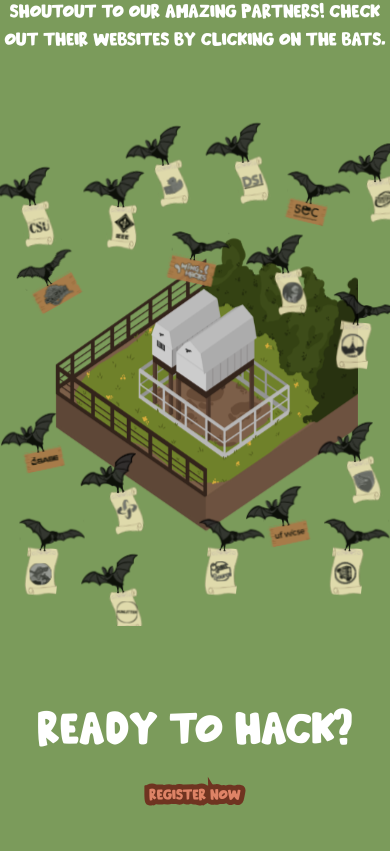
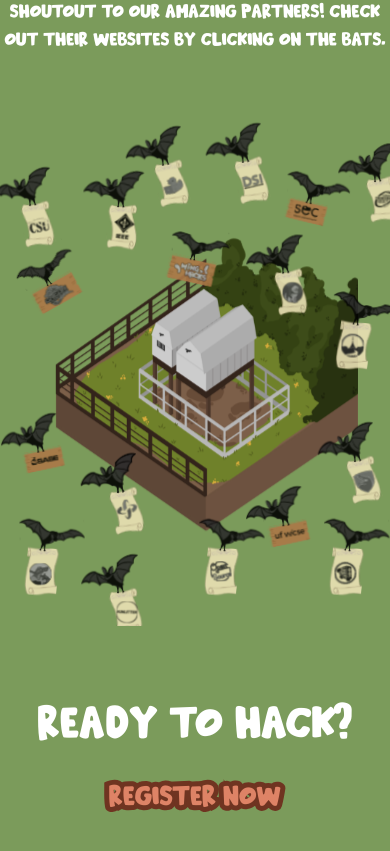
Before and after one commit to swamphacks/xi-front-page, a SvelteKit app: page / in a window 390 px wide. Shown: the part 5113-5964 px from the top of the page. Built offline with nearby package versions, Linux system fonts and the light colour scheme.

Commit message:
fix: font size

```diff
--- a/src/routes/+page.svelte
+++ b/src/routes/+page.svelte
@@ -63,7 +63,7 @@
 		</h3>
 		<Link href="https://app.swamphacks.com/events/53a94d27-4525-489b-8467-a0412722b313/application">
 			<h3
-				class="text-1xl font-outline mt-8 cursor-pointer font-beachday text-end-button hover:text-button-hover active:text-button-active-text md:text-6xl lg:text-8xl 2xl:text-7xl"
+				class="font-outline mt-8 cursor-pointer font-beachday text-3xl text-end-button hover:text-button-hover active:text-button-active-text md:text-6xl lg:text-8xl 2xl:text-7xl"
 			>
 				Register Now
 			</h3>
```
